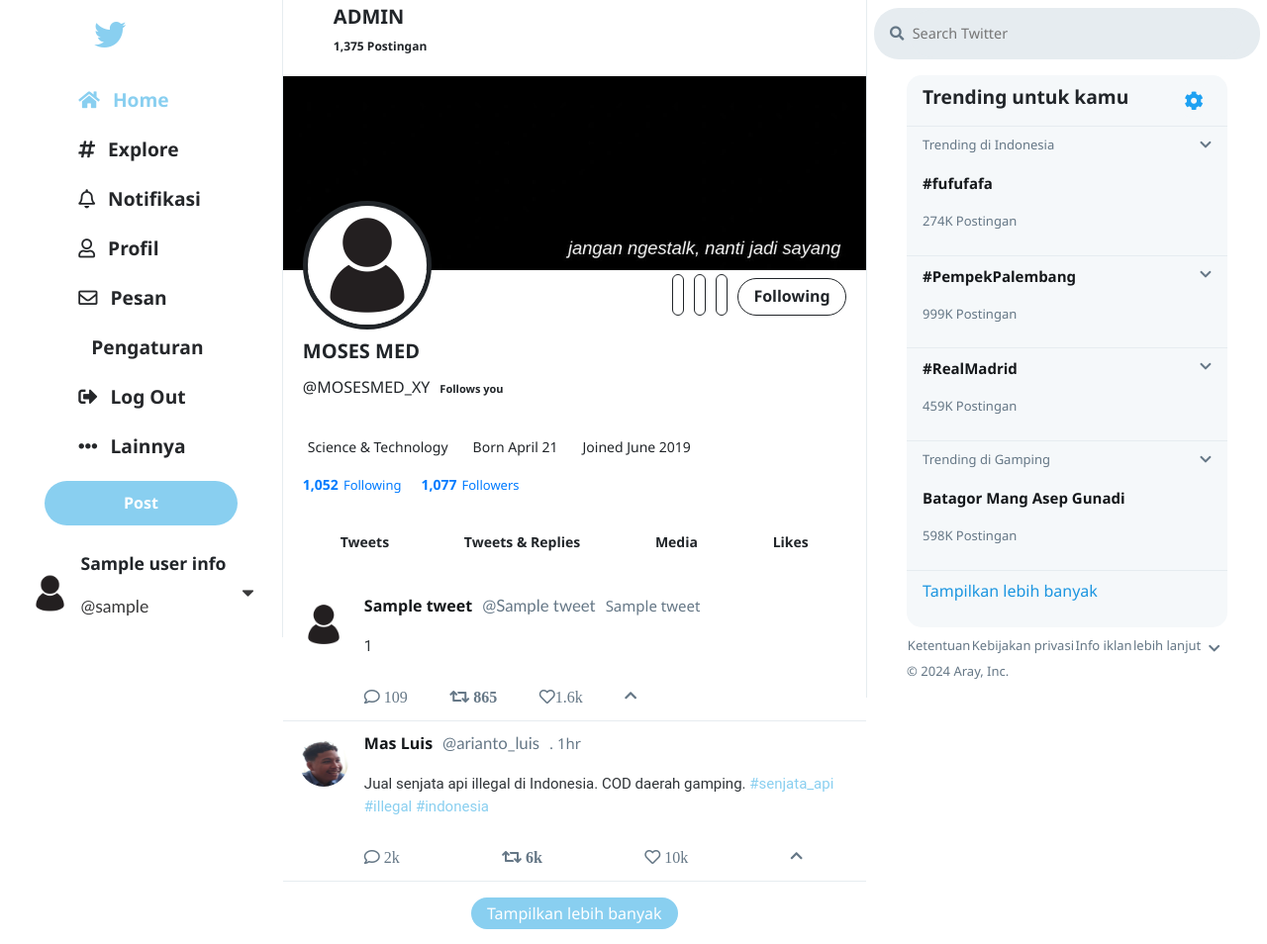
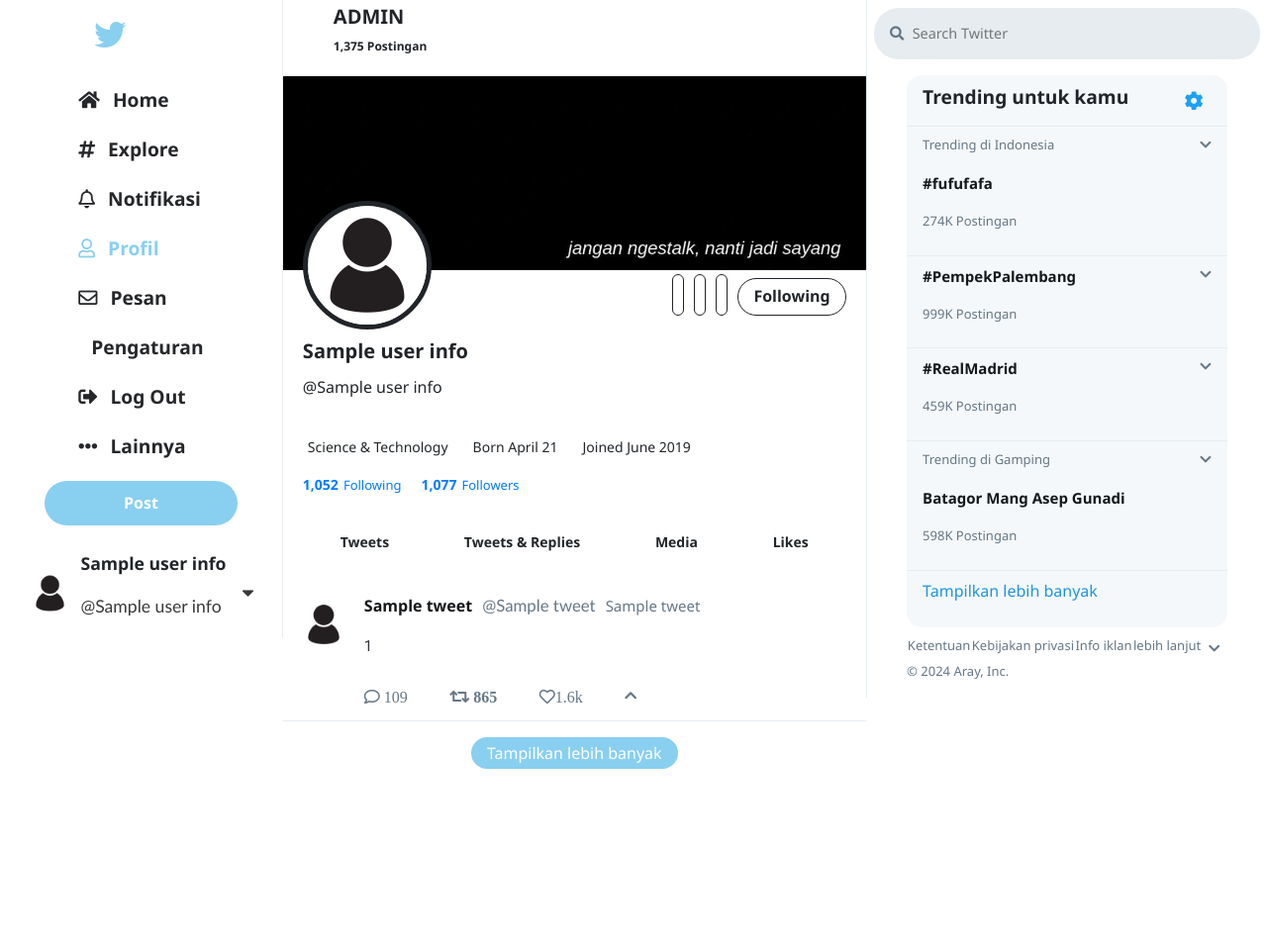
Before and after one commit to Devaaldo/aray-forum, a Flask app: template templates/profile.html in a window 1280 px wide. Shown: the whole page at 99% size. After the commit the page ends 777 px from the top, so only its background shows below. Run offline with Flask 3, Linux system fonts and the light colour scheme; the template is opened without the code that fills it: most values are stand-ins (such as "Sample title", 1, 10 or a date in 2020); some libraries are stand-ins or nearby versions; some web fonts are replaced.

Commit message:
bug fixed

```diff
--- a/app.py
+++ b/app.py
@@ -37,12 +37,23 @@
                 FOREIGN KEY (user_id) REFERENCES users(id)
             );
         """)
+        cursor.execute("""
+            CREATE TABLE IF NOT EXISTS followers (
+                id INT AUTO_INCREMENT PRIMARY KEY,
+                user_id INT NOT NULL,
+                follower_id INT NOT NULL,
+                created_at TIMESTAMP DEFAULT CURRENT_TIMESTAMP,
+                FOREIGN KEY (user_id) REFERENCES users(id),
+                FOREIGN KEY (follower_id) REFERENCES users(id)
+            );
+        """)
         conn.commit()
     except Exception as e:
         print(f"Error creating table: {e}")
     finally:
         cursor.close()
         conn.close()
+
 
 create_table()
 
@@ -66,7 +77,45 @@
 
 @app.route('/')
 def home():
-    return render_template('index.html')
+    user_id = session.get('user_id')  # Ambil user_id dari session
+
+    # Jika pengguna belum login, arahkan ke halaman login
+    if not user_id:
+        return redirect(url_for('login_page'))  # Ganti 'login_page' dengan nama route untuk halaman login
+
+    user_info = None
+    tweets = []
+
+    try:
+        conn = get_db_connection()
+        cursor = conn.cursor()
+        cursor.execute("SELECT name, email FROM users WHERE id = %s", (user_id,))
+        user = cursor.fetchone()
+
+        if user:
+            user_info = {
+                'name': user[0],
+                'username': user[1].split('@')[0],
+                'id': user_id  # Pastikan id ditambahkan di sini
+            }
+
+        cursor.execute("""
+            SELECT t.content, t.created_at, u.id, u.name
+            FROM tweets t
+            JOIN users u ON t.user_id = u.id
+            ORDER BY t.created_at DESC
+        """)
+        tweets = cursor.fetchall()
+
+    except Exception as e:
+        print(f"Error fetching data: {e}")
+    finally:
+        cursor.close()
+        conn.close()
+
+    return render_template('home.html', user_info=user_info, tweets=tweets)
+
+
 
 @app.route('/register', methods=['POST'])
 def register():
@@ -101,33 +150,35 @@
 
     return redirect(url_for('home'))
 
-@app.route('/login', methods=['POST'])
-def login():
-    email = request.form.get('email')
-    password = request.form.get('password')
+@app.route('/login', methods=['GET', 'POST'])
+def login_page():
+    if request.method == 'POST':
+        # Logika untuk menangani login
+        email = request.form.get('email')
+        password = request.form.get('password')
 
-    try:
-        conn = get_db_connection()
-        cursor = conn.cursor()
-        cursor.execute("SELECT id, name, email, password FROM users WHERE email = %s", (email,))
-        user = cursor.fetchone()
-        if user and check_password_hash(user[3], password):
-            session['user_id'] = user[0]
-            print(f"User ID set in session: {session['user_id']}")
-            return redirect(url_for('user_home'))
-        else:
-            flash('Email atau password salah!', 'error')
-    except Exception as e:
-        flash(f'Error: {e}')
-    finally:
-        cursor.close()
-        conn.close()
-    return redirect(url_for('home'))
+        try:
+            conn = get_db_connection()
+            cursor = conn.cursor()
+            cursor.execute("SELECT id, name, email, password FROM users WHERE email = %s", (email,))
+            user = cursor.fetchone()
+            if user and check_password_hash(user[3], password):
+                session['user_id'] = user[0]
+                return redirect(url_for('home'))  # Arahkan ke halaman home setelah login
+            else:
+                flash('Email atau password salah!', 'error')
+        except Exception as e:
+            flash(f'Error: {e}')
+        finally:
+            cursor.close()
+            conn.close()
+
+    return render_template('index.html')  # Tampilkan halaman login
+
 
 @app.route('/home')
 def user_home():
     user_id = session.get('user_id')
-    print(f"Session User ID: {user_id}")
 
     tweets = []
     user_info = None
@@ -137,23 +188,25 @@
             cursor = conn.cursor()
             cursor.execute("SELECT name, email FROM users WHERE id = %s", (user_id,))
             user = cursor.fetchone()
-            print(f"User fetched from database: {user}")
 
             if user:
                 user_info = {
                     'name': user[0],
-                    'username': user[1].split('@')[0]
+                    'username': user[1].split('@')[0],
+                    'id': user_id  # Pastikan id ditambahkan di sini
                 }
-                print(f"User Info: {user_info}")
 
-            cursor.execute("SELECT t.content, t.created_at, u.name FROM tweets t JOIN users u ON t.user_id = u.id ORDER BY t.created_at DESC")
+            cursor.execute("SELECT t.content, t.created_at, u.id, u.name FROM tweets t JOIN users u ON t.user_id = u.id ORDER BY t.created_at DESC")
             tweets = cursor.fetchall()
+
+            # Tambahkan pernyataan debugging di sini
+            print(f"Tweets fetched: {tweets}")  # Debugging untuk memeriksa nilai tweets
 
             tweets_with_time_ago = []
             for tweet in tweets:
-                content, created_at, name = tweet
+                content, created_at, user_id, name = tweet  # Pastikan user_id diambil dari tweet
                 time_ago_str = time_ago(created_at)
-                tweets_with_time_ago.append((content, time_ago_str, name))
+                tweets_with_time_ago.append((content, time_ago_str, name, user_id))
 
             return render_template('home.html', user_info=user_info, tweets=tweets_with_time_ago)
         except Exception as e:
@@ -162,8 +215,10 @@
             cursor.close()
             conn.close()
     else:
-        print("User ID not found in session.")
+        flash('Anda harus login untuk mengakses halaman ini!', 'error')
     return redirect(url_for('home'))
+
+
 
 @app.route('/postingan', methods=['POST'])
 def postingan():
@@ -194,10 +249,41 @@
 def logout():
     session.pop('user_id', None)
     flash('Berhasil logout!', 'success')
-    return redirect(url_for('home'))
+    return redirect(url_for('login_page'))
 
-@app.route('/profile')
-def profile():
+@app.route('/profile/<int:user_id>', endpoint='user_profile_view')
+def user_profile(user_id):
+    user_info = None
+    try:
+        print(f"Fetching profile for user_id: {user_id}")  # Debugging untuk memeriksa nilai user_id
+        conn = get_db_connection()
+        cursor = conn.cursor()
+        cursor.execute("SELECT name, email FROM users WHERE id = %s", (user_id,))
+        user = cursor.fetchone()
+
+        if user:
+            user_info = {
+                'name': user[0],
+                'email': user[1],
+                'id': user_id
+            }
+        else:
+            flash('Pengguna tidak ditemukan!', 'error')
+            return redirect(url_for('home'))
+    except Exception as e:
+        print(f'Error fetching user profile: {e}')
+        flash('Terjadi kesalahan saat mengambil profil pengguna.', 'error')
+        return redirect(url_for('home'))
+    finally:
+        cursor.close()
+        conn.close()
+
+    return render_template('profile.html', user_info=user_info)
+
+
+
+@app.route('/profile', endpoint='current_user_profile')  # Ubah nama endpoint
+def current_profile():
     user_id = session.get('user_id')
     user_info = None
 
@@ -205,17 +291,25 @@
         try:
             conn = get_db_connection()
             cursor = conn.cursor()
-            cursor.execute("SELECT name, email, (SELECT COUNT(*) FROM tweets WHERE user_id = %s) AS tweet_count, (SELECT COUNT(*) FROM followers WHERE user_id = %s) AS follower_count, (SELECT COUNT(*) FROM following WHERE user_id = %s) AS following_count FROM users WHERE id = %s", (user_id, user_id, user_id, user_id))
+            cursor.execute("""
+                SELECT id, name, email,
+                    (SELECT COUNT(*) FROM tweets WHERE user_id = %s) AS tweet_count,
+                    (SELECT COUNT(*) FROM followers WHERE user_id = %s) AS follower_count,
+                    (SELECT COUNT(*) FROM followers WHERE follower_id = %s) AS following_count
+                FROM users
+                WHERE id = %s
+            """, (user_id, user_id, user_id, user_id))
             user = cursor.fetchone()
 
             if user:
                 user_info = {
-                    'name': user[0],
-                    'email': user[1],
-                    'tweet_count': user[2],
-                    'follower_count': user[3],
-                    'following_count': user[4],
-                    'username': user[1].split('@')[0]  # Mengambil username dari email
+                    'id': user[0],  # Menyimpan user_id
+                    'name': user[1],
+                    'email': user[2],
+                    'tweet_count': user[3],
+                    'follower_count': user[4],
+                    'following_count': user[5],
+                    'username': user[2].split('@')[0]  # Mengambil username dari email
                 }
         except Exception as e:
             flash(f'Error: {e}')
@@ -228,5 +322,6 @@
 
     return render_template('profile.html', user_info=user_info)
 
+
 if __name__ == '__main__':
     app.run(debug=True)
--- a/templates/profile.html
+++ b/templates/profile.html
@@ -26,8 +26,10 @@
 						<li class="nav-items logo">
 							<a href="#"><i class="fab fa-twitter"></i></a>
 						</li>
-						<li class="nav-items current-page">
-							<a href="#"><i class="fas fa-home"></i> Home</a>
+						<li class="nav-items">
+							<a href="{{ url_for('home') }}"
+								><i class="fas fa-home"></i> Home</a
+							>
 						</li>
 						<li class="nav-items">
 							<a href="#"><i class="fas fa-hashtag"></i> Explore</a>
@@ -35,11 +37,14 @@
 						<li class="nav-items">
 							<a href="#"><i class="far fa-bell"></i> Notifikasi</a>
 						</li>
-						<li class="nav-items">
-							<a href="{{ url_for('profile') }}"
-								><i class="far fa-user"></i> Profil</a
+						<li class="nav-items current-page">
+							<a
+								href="{{ url_for('user_profile_view', user_id=user_info.id) }}"
 							>
+								<i class="far fa-user"></i> Profil
+							</a>
 						</li>
+
 						<li class="nav-items">
 							<a href="#"><i class="far fa-envelope"></i> Pesan</a>
 						</li>
@@ -65,8 +70,12 @@
 						alt="profile"
 					/>
 					<div class="profile-link">
-						<p class="full-name">{{ user_info.name }}</p>
-						<p class="user-name">@{{ user_info.username }}</p>
+						<p class="full-name">
+							{{ user_info.name if user_info else 'Guest' }}
+						</p>
+						<p class="user-name">
+							@{{ user_info.name if user_info else 'guest' }}
+						</p>
 					</div>
 					<div class="options-icon"><i class="fas fa-caret-down"></i></div>
 				</div>
@@ -126,10 +135,9 @@
 						</div>
 					</div>
 					<div class="user-tab-2">
-						<h2>MOSES MED</h2>
+						<h2>{{ user_info.name }}</h2>
 						<div class="tab-2-handle">
-							<p>@MOSESMED_XY</p>
-							<span>Follows you</span>
+							<p>@{{ user_info.name }}</p>
 						</div>
 					</div>
 					<div class="user-tab-3">
@@ -216,37 +224,6 @@
 				</div>
 				{% endfor %}
 
-				<div class="tweets">
-					<div class="user-pics">
-						<img
-							src="{{ url_for('static', filename='img/mas_luis.jpg') }}"
-							alt="user3"
-						/>
-					</div>
-					<div class="user-content-box">
-						<div class="user-names">
-							<hi class="full-name">Mas Luis</hi>
-							<p class="user-name">@arianto_luis</p>
-							<p class="time">. 1hr</p>
-						</div>
-
-						<div class="user-content">
-							<p>
-								Jual senjata api illegal di Indonesia. COD daerah gamping.
-								<a href="#">#senjata_api</a> <a href="#">#illegal</a>
-								<a href="#">#indonesia</a>
-							</p>
-						</div>
-
-						<div class="content-icons">
-							<i class="far fa-comment blue"> 2k</i>
-							<i class="fas fa-retweet green"> 6k</i>
-							<i class="far fa-heart red"> 10k</i>
-							<i class="fas fa-chevron-up blue"></i>
-						</div>
-					</div>
-				</div>
-
 				<!-- Tambahkan konten tweet lainnya di sini -->
 
 				<div class="pagnation">
@@ -326,5 +303,6 @@
 		<script src="https://code.jquery.com/jquery-3.5.1.slim.min.js"></script>
 		<script src="https://cdn.jsdelivr.net/npm/@popperjs/core@2.9.2/dist/umd/popper.min.js"></script>
 		<script src="https://stackpath.bootstrapcdn.com/bootstrap/4.5.2/js/bootstrap.min.js"></script>
+		<script src="{{ url_for('static', filename='js/user.js') }}"></script>
 	</body>
 </html>
```
Also changed, not shown: templates/home.html (+20 -14 lines), templates/post_detail.html (deleted, +0 -47 lines).
